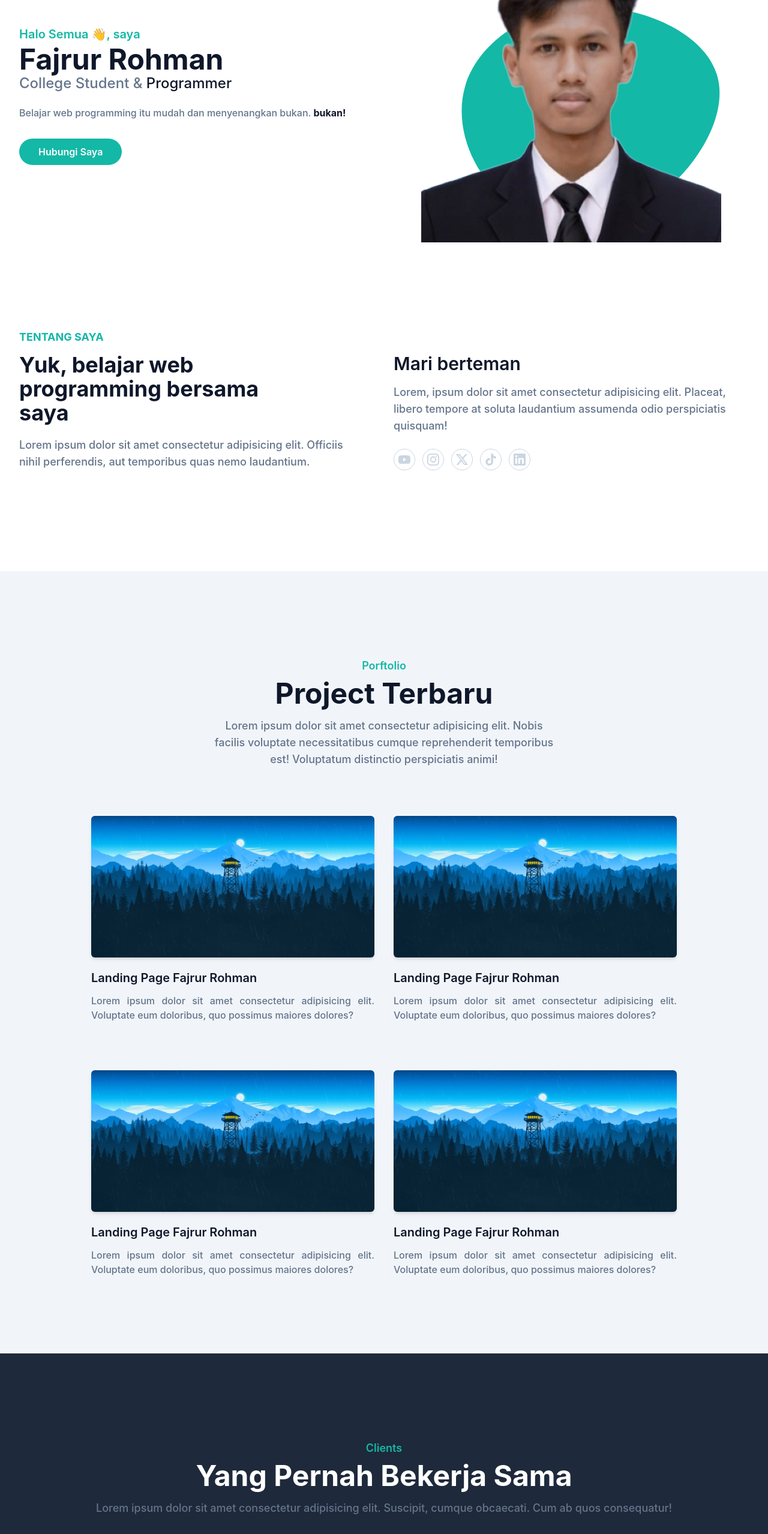
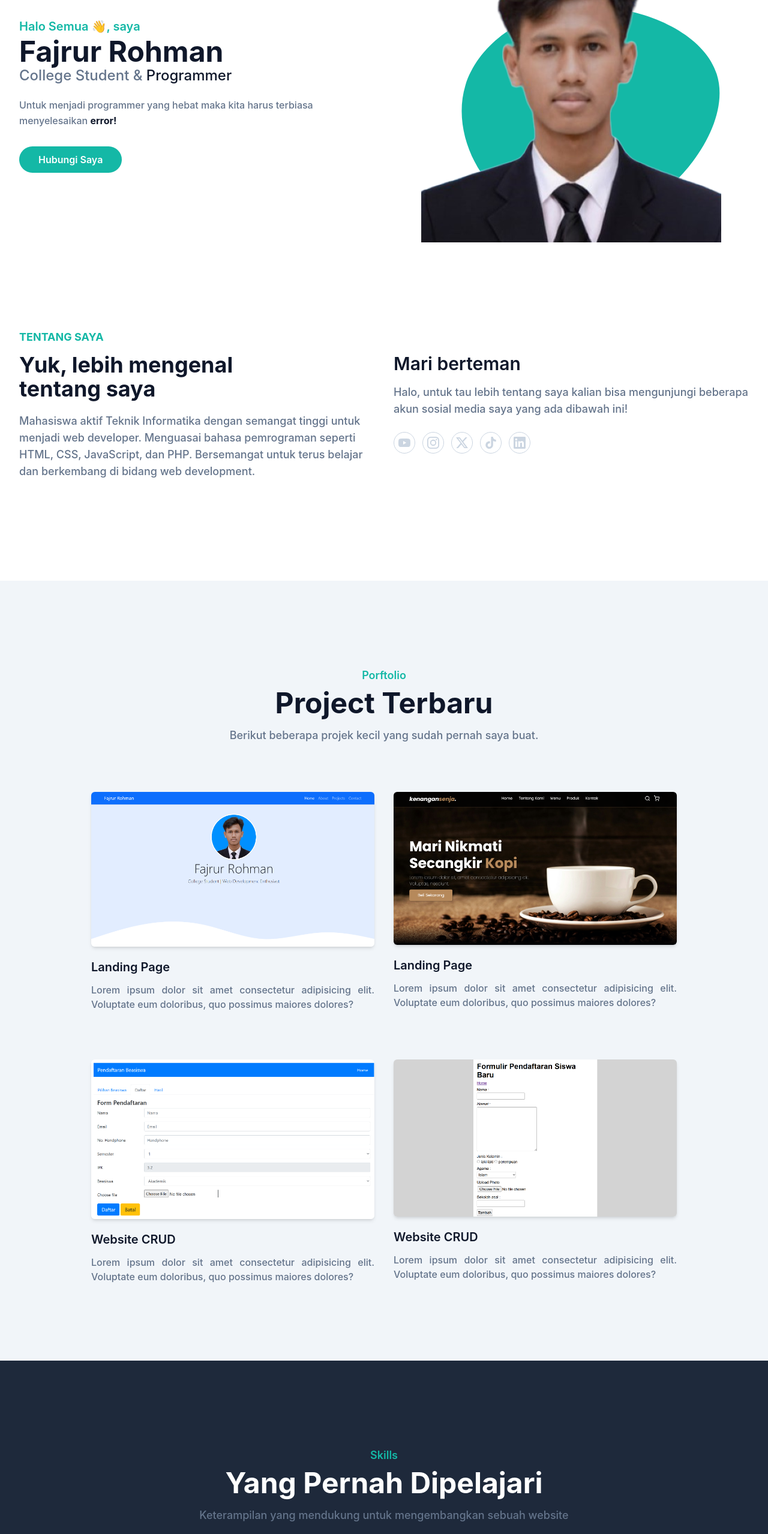
Before and after one commit to fjrur/portfolio-tailwind-css, a website: page index.html in a window 1280 px wide. Shown: the part 240-2797 px from the top of the page at 60% size. Drawn offline with Linux system fonts and the light colour scheme.

Commit message:
update porfolio

```diff
--- a/index.html
+++ b/index.html
@@ -43,7 +43,7 @@
                   <a href="#portfolio" class="text-base text-dark py-2 mx-8 flex group-hover:text-primary dark:text-white">Portfolio</a>
                 </li>
                 <li class="group">
-                  <a href="#clients" class="text-base text-dark py-2 mx-8 flex group-hover:text-primary dark:text-white">Clients</a>
+                  <a href="#skills" class="text-base text-dark py-2 mx-8 flex group-hover:text-primary dark:text-white">Skills</a>
                 </li>
                 <li class="group">
                   <a href="#blog" class="text-base text-dark py-2 mx-8 flex group-hover:text-primary dark:text-white">Blog</a>
@@ -78,7 +78,7 @@
           <div class="w-full self-center px-4 lg:w-1/2">
             <h1 class="text-base font-semibold text-primary md:text-xl">Halo Semua 👋, saya <span class="block font-bold text-dark text-4xl mt-1 lg:text-5xl dark:text-white">Fajrur Rohman</span></h1>
             <h2 class="font-medium text-secondary text-lg mb-5 lg:text-2xl">College Student & <span class="text-dark dark:text-white">Programmer</span></h2>
-            <p class="font-medium text-secondary mb-10 leading-relaxed">Belajar web programming itu mudah dan menyenangkan bukan. <span class="text-dark font-bold dark:text-white">bukan!</span></p>
+            <p class="font-medium text-secondary mb-10 leading-relaxed">Untuk menjadi programmer yang hebat maka kita harus terbiasa menyelesaikan <span class="text-dark font-bold dark:text-white">error!</span></p>
 
             <a href="#" class="text-base font-semibold text-white bg-primary py-3 px-8 rounded-full hover:shadow-lg hover:opacity-80 transition duration-300 ease-in-out">Hubungi Saya</a>
           </div>
@@ -107,12 +107,15 @@
         <div class="flex flex-wrap">
           <div class="w-full px-4 mb-10 lg:w-1/2">
             <h4 class="font-bold uppercase text-primary text-lg mb-3">Tentang Saya</h4>
-            <h2 class="font-bold text-dark text-3xl mb-5 max-w-md lg:text-4xl dark:text-white">Yuk, belajar web programming bersama saya</h2>
-            <p class="font-medium text-base text-secondary max-w-xl lg:text-lg">Lorem ipsum dolor sit amet consectetur adipisicing elit. Officiis nihil perferendis, aut temporibus quas nemo laudantium.</p>
+            <h2 class="font-bold text-dark text-3xl mb-5 max-w-md lg:text-4xl dark:text-white">Yuk, lebih mengenal tentang saya</h2>
+            <p class="font-medium text-base text-secondary max-w-xl lg:text-lg">
+              Mahasiswa aktif Teknik Informatika dengan semangat tinggi untuk menjadi web developer. Menguasai bahasa pemrograman seperti HTML, CSS, JavaScript, dan PHP. Bersemangat untuk terus belajar dan berkembang di bidang web
+              development.
+            </p>
           </div>
           <div class="w-full px-4 lg:w-1/2">
             <h3 class="font-semibold text-dark text-2xl mb-4 lg:text-3xl lg:pt-10 dark:text-white">Mari berteman</h3>
-            <p class="font-medium text-base text-secondary mb-6 lg:text-lg">Lorem, ipsum dolor sit amet consectetur adipisicing elit. Placeat, libero tempore at soluta laudantium assumenda odio perspiciatis quisquam!</p>
+            <p class="font-medium text-base text-secondary mb-6 lg:text-lg">Halo, untuk tau lebih tentang saya kalian bisa mengunjungi beberapa akun sosial media saya yang ada dibawah ini!</p>
             <div class="flex items-center">
               <!-- YouTube -->
               <a href="https://youtube.com/@fajrurz" target="_blank" class="w-9 h-9 mr-3 rounded-full flex justify-center items-center border border-slate-300 text-slate-300 hover:border-primary hover:bg-primary hover:text-white">
@@ -175,39 +178,41 @@
           <div class="max-w-xl mx-auto text-center mb-16">
             <h4 class="font-semibold text-lg text-primary mb-2">Porftolio</h4>
             <h2 class="font-bold text-dark text-3xl mb-4 sm:text-4xl lg:text-5xl dark:text-white">Project Terbaru</h2>
-            <p class="font-medium text-md text-secondary md:text-lg">
-              Lorem ipsum dolor sit amet consectetur adipisicing elit. Nobis facilis voluptate necessitatibus cumque reprehenderit temporibus est! Voluptatum distinctio perspiciatis animi!
-            </p>
+            <p class="font-medium text-md text-secondary md:text-lg">Berikut beberapa projek kecil yang sudah pernah saya buat.</p>
           </div>
         </div>
 
         <div class="w-full px-4 flex flex-wrap justify-center xl:w-10/12 xl:mx-auto">
           <div class="mb-12 p-4 md:w-1/2">
             <div class="rounded-md shadow-md overflow-hidden">
-              <img src="img/portfolio/1.jpg" alt="project-1" width="w-full" />
+              <a href="https://fjrur.github.io/">
+                <img src="img/portfolio/p1.png" alt="project-1" width="w-full" class="hover:scale-110 trasition duration-500 ease-in-out" />
+              </a>
             </div>
-            <h3 class="font-semibold text-xl mt-5 mb-3 text-dark dark:text-white">Landing Page Fajrur Rohman</h3>
+            <h3 class="font-semibold text-xl mt-5 mb-3 text-dark dark:text-white">Landing Page</h3>
             <p class="font-medium text-base text-secondary text-justify">Lorem ipsum dolor sit amet consectetur adipisicing elit. Voluptate eum doloribus, quo possimus maiores dolores?</p>
           </div>
           <div class="mb-12 p-4 md:w-1/2">
             <div class="rounded-md shadow-md overflow-hidden">
-              <img src="img/portfolio/1.jpg" alt="project-1" width="w-full" />
+              <a href="https://fjrur.github.io/kedai-kopi/">
+                <img src="img/portfolio/p2.png" alt="project-2" width="w-full" class="hover:scale-110 trasition duration-500 ease-in-out" />
+              </a>
             </div>
-            <h3 class="font-semibold text-xl mt-5 mb-3 text-dark dark:text-white">Landing Page Fajrur Rohman</h3>
+            <h3 class="font-semibold text-xl mt-5 mb-3 text-dark dark:text-white">Landing Page</h3>
             <p class="font-medium text-base text-secondary text-justify">Lorem ipsum dolor sit amet consectetur adipisicing elit. Voluptate eum doloribus, quo possimus maiores dolores?</p>
           </div>
           <div class="mb-12 p-4 md:w-1/2">
             <div class="rounded-md shadow-md overflow-hidden">
-              <img src="img/portfolio/1.jpg" alt="project-1" width="w-full" />
+              <img src="img/portfolio/p3.png" class="hover:scale-110 trasition duration-500 ease-in-out" alt="project-3" width="w-full" />
             </div>
-            <h3 class="font-semibold text-xl mt-5 mb-3 text-dark dark:text-white">Landing Page Fajrur Rohman</h3>
+            <h3 class="font-semibold text-xl mt-5 mb-3 text-dark dark:text-white">Website CRUD</h3>
             <p class="font-medium text-base text-secondary text-justify">Lorem ipsum dolor sit amet consectetur adipisicing elit. Voluptate eum doloribus, quo possimus maiores dolores?</p>
           </div>
           <div class="mb-12 p-4 md:w-1/2">
             <div class="rounded-md shadow-md overflow-hidden">
-              <img src="img/portfolio/1.jpg" alt="project-1" width="w-full" />
+              <img src="img/portfolio/p4.png" class="hover:scale-110 trasition duration-500 ease-in-out" alt="project-4" width="w-full" />
             </div>
-            <h3 class="font-semibold text-xl mt-5 mb-3 text-dark dark:text-white">Landing Page Fajrur Rohman</h3>
+            <h3 class="font-semibold text-xl mt-5 mb-3 text-dark dark:text-white">Website CRUD</h3>
             <p class="font-medium text-base text-secondary text-justify">Lorem ipsum dolor sit amet consectetur adipisicing elit. Voluptate eum doloribus, quo possimus maiores dolores?</p>
           </div>
         </div>
@@ -215,30 +220,33 @@
     </section>
     <!-- Portfolio Section End -->
 
-    <!-- Clients Section Start -->
-    <section id="clients" class="pt-36 pb-32 bg-slate-800 dark:bg-slate-300">
+    <!-- Skills Section Start -->
+    <section id="skills" class="pt-36 pb-32 bg-slate-800 dark:bg-slate-300">
       <div class="container">
         <div class="w-full px-4">
           <div class="mx-auto text-center mb-16">
-            <h4 class="font-semibold text-lg text-primary mb-2">Clients</h4>
-            <h2 class="font-bold text-white text-3xl mb-4 sm:text-4xl lg:text-5xl dark:text-dark">Yang Pernah Bekerja Sama</h2>
-            <p class="font-medium text-md text-secondary md:text-lg">Lorem ipsum dolor sit amet consectetur adipisicing elit. Suscipit, cumque obcaecati. Cum ab quos consequatur!</p>
+            <h4 class="font-semibold text-lg text-primary mb-2">Skills</h4>
+            <h2 class="font-bold text-white text-3xl mb-4 sm:text-4xl lg:text-5xl dark:text-dark">Yang Pernah Dipelajari</h2>
+            <p class="font-medium text-md text-secondary md:text-lg">Keterampilan yang mendukung untuk mengembangkan sebuah website</p>
           </div>
         </div>
 
         <div class="w-full px-4">
           <div class="flex flex-wrap items-center justify-center">
             <a href="#" class="max-w-[120px] mx-4 py-4 grayscale opacity-60 transition duration-500 hover:grayscale-0 hover:opacity-100 lg:mx-6 xl:mx-8">
-              <img src="img/clients/google.svg" alt="goggle" />
+              <img src="img/skills/html.svg" alt="html" />
             </a>
             <a href="#" class="max-w-[120px] mx-4 py-4 grayscale opacity-60 transition duration-500 hover:grayscale-0 hover:opacity-100 lg:mx-6 xl:mx-8">
-              <img src="img/clients/bca.svg" alt="goggle" />
+              <img src="img/skills/css.svg" alt="css" />
             </a>
             <a href="#" class="max-w-[120px] mx-4 py-4 grayscale opacity-60 transition duration-500 hover:grayscale-0 hover:opacity-100 lg:mx-6 xl:mx-8">
-              <img src="img/clients/grab.svg" alt="goggle" />
+              <img src="img/skills/js.svg" alt="js" />
             </a>
             <a href="#" class="max-w-[120px] mx-4 py-4 grayscale opacity-60 transition duration-500 hover:grayscale-0 hover:opacity-100 lg:mx-6 xl:mx-8">
-              <img src="img/clients/netflix.svg" alt="goggle" />
+              <img src="img/skills/tailwind.svg" alt="tailwind" />
+            </a>
+            <a href="#" class="max-w-[120px] mx-4 py-4 grayscale opacity-60 transition duration-500 hover:grayscale-0 hover:opacity-100 lg:mx-6 xl:mx-8">
+              <img src="img/skills/php.svg" alt="php" />
             </a>
           </div>
         </div>
@@ -371,7 +379,7 @@
                 <a href="#portfolio" class="inline-block text-base hover:text-primary mb-3">Portfolio</a>
               </li>
               <li>
-                <a href="#clients" class="inline-block text-base hover:text-primary mb-3">Clients</a>
+                <a href="#skills" class="inline-block text-base hover:text-primary mb-3">Skills</a>
               </li>
               <li>
                 <a href="#blog" class="inline-block text-base hover:text-primary mb-3">Blog</a>
```
Also changed, not shown: img/clients/bca.svg (deleted), img/clients/google.svg (deleted), img/clients/grab.svg (deleted), img/clients/netflix.svg (deleted), img/portfolio/p1.png (added), img/portfolio/p2.png (added), img/portfolio/p3.png (added), img/portfolio/p4.png (added), img/skills/css.svg (added), img/skills/html.svg (added), img/skills/js.svg (added), img/skills/php.svg (added), img/skills/tailwind.svg (added), src/output.css.
